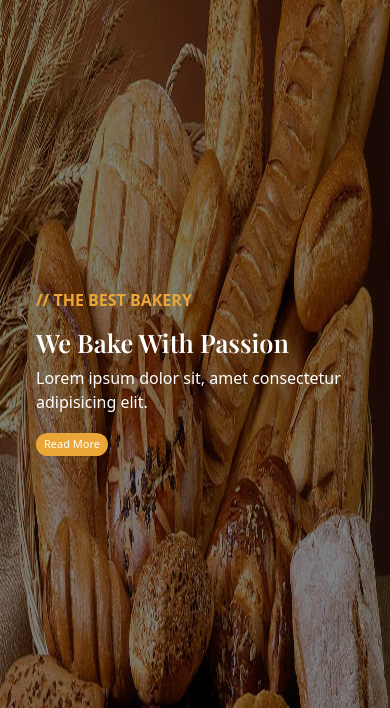
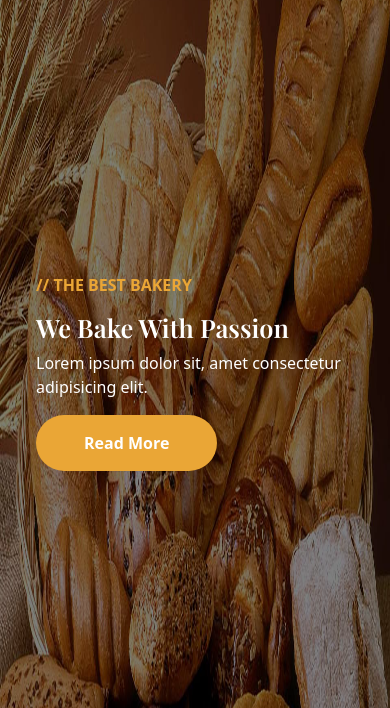
Before and after one commit to AsmaaElsharkawy10/bakery.github.io, a plain HTML site: page index.html in a window 390 px wide. Shown: the part 74-782 px from the top of the page. Drawn offline with nearby package versions, Linux system fonts and the light colour scheme.

Commit message:
update button size

```diff
--- a/css/style.css
+++ b/css/style.css
@@ -324,11 +324,7 @@ footer {
         left: 1%;
     }
 
-    .carousel-item .caption button {
-        padding: 3px 8px !important;
-        font-size: 11px !important;
-        font-weight: 200 !important;
-    }
+
 
     .tringle {
         left: 33%;
```
